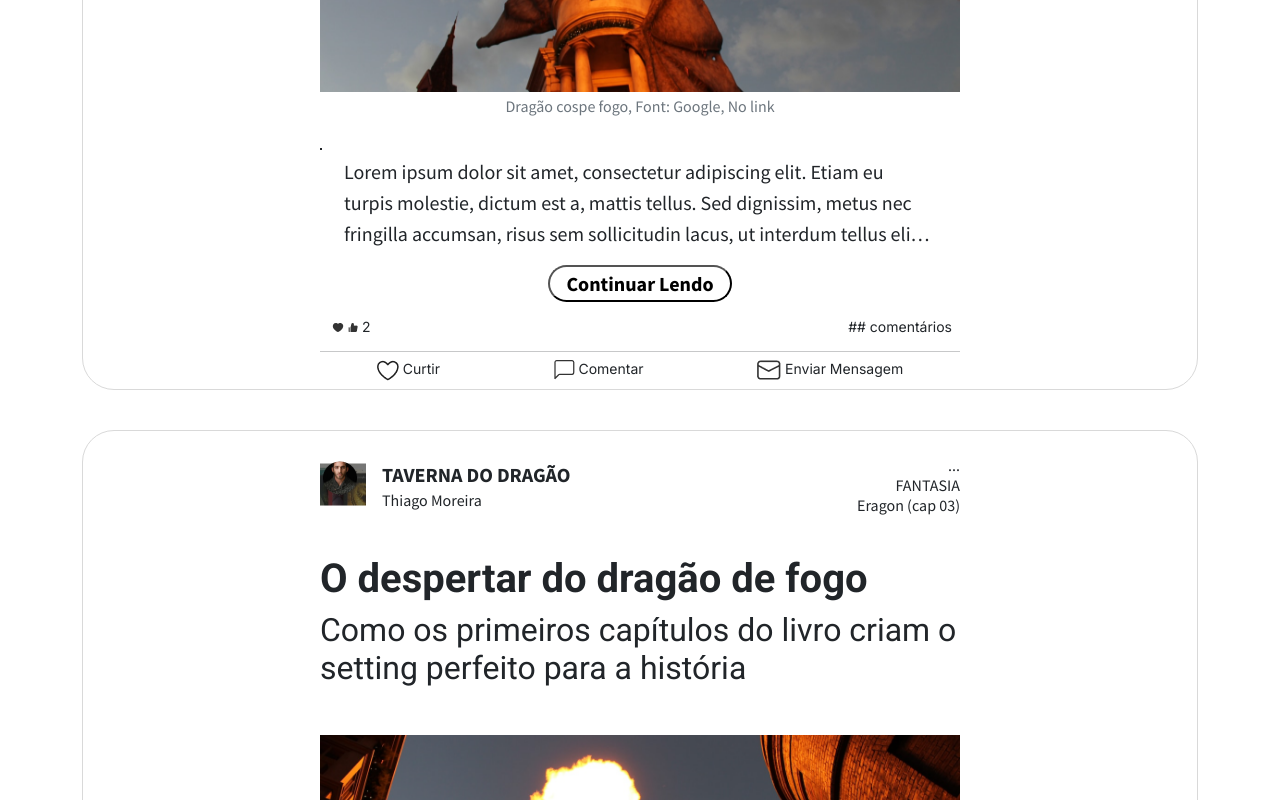
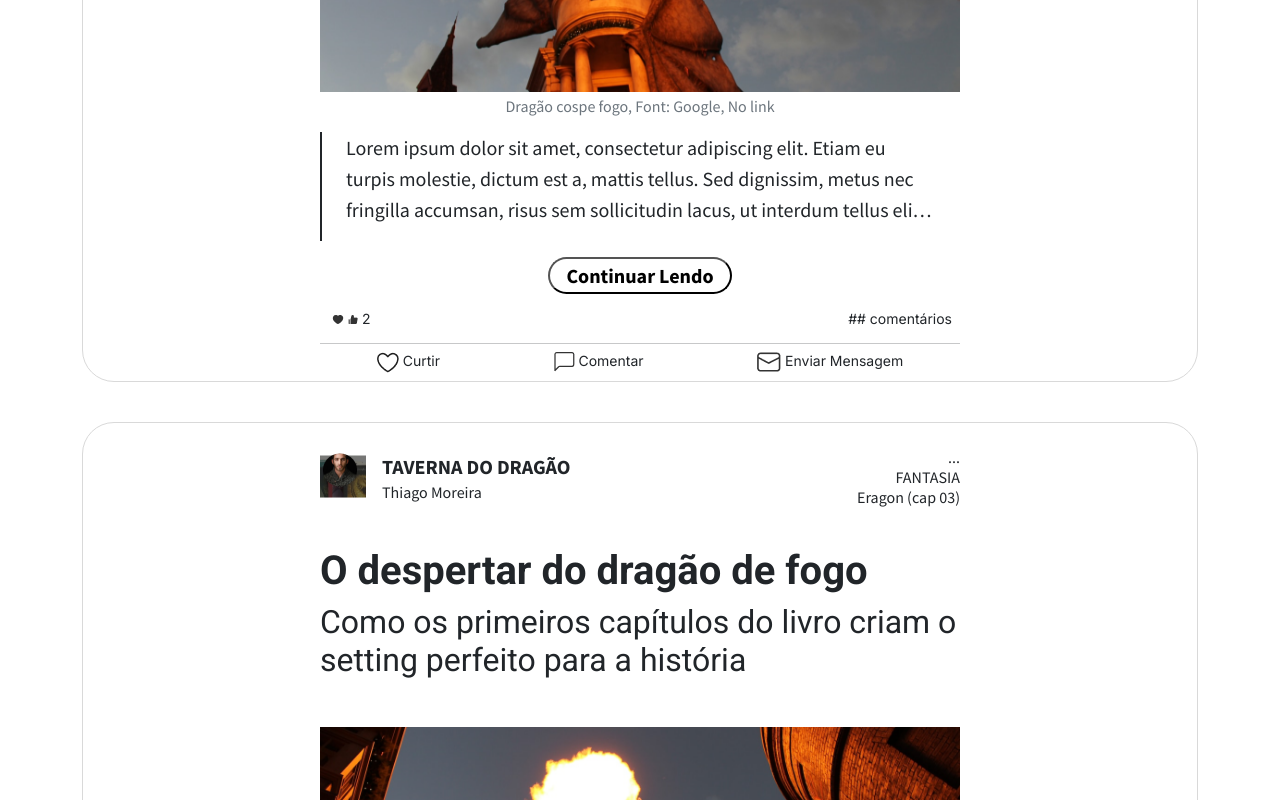
Before and after one commit to dreialcantara/Roda-Front, a React (Create React App) app: page /feed in a window 1280 px wide. Shown: the part 1700-2500 px from the top of the page. Built offline with nearby package versions, Linux system fonts and the light colour scheme; no server answers.

Commit message:
vertical line cardpost ajust

```diff
--- a/src/components/CardPost/index.tsx
+++ b/src/components/CardPost/index.tsx
@@ -66,7 +66,7 @@ export function CardPost() {
             </figcaption>
           </div>
           <div>
-            <div className={`mb-2 d-${openSubtitle}`}>
+            <div className={`mb-2 d-flex d-${openSubtitle}`}>
               <div className="vr"></div>
               <div>
                 <p className="cardpost-textintro px-4">
```
